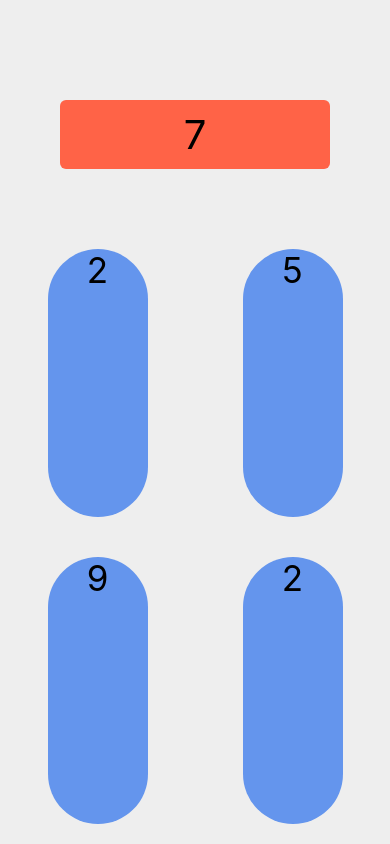
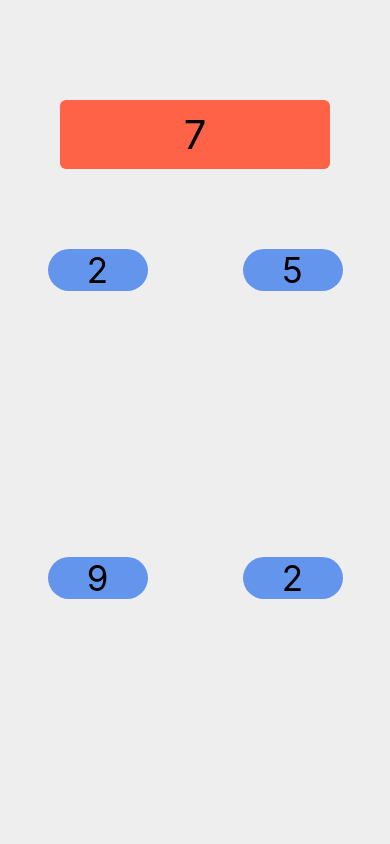
Before and after one commit to mattperkins/simpleGame, a React Native app: screen / in a window 390 px wide. Built offline with nearby package versions, Linux system fonts and the light colour scheme.

Commit message:
refactor to new component

```diff
--- a/Game.js
+++ b/Game.js
@@ -7,6 +7,8 @@ import {
   View,
   TouchableOpacity,
 } from 'react-native'
+
+import RandomNum from './RandomNum'
 
 export default class App extends Component {
     static propTypes = {
@@ -37,11 +39,7 @@ export default class App extends Component {
 
         <View style={styles.randomContainer}>
             {this.randomNums.map((randomNum, index) =>
-                <TouchableOpacity
-                    onPress={this.handlePress}
-                    style={styles.circle} key={index}>
-                    <Text style={styles.randomText}>{randomNum}</Text>
-                </TouchableOpacity>
+                <RandomNum key={index} number={randomNum} />
         )}
         </View>
 
@@ -72,14 +70,4 @@ const styles = StyleSheet.create({
       flexWrap: 'wrap',
       justifyContent: 'space-around',
   },
-  circle: {
-      borderRadius: 50,
-      width: 100,
-      margin: 20,
-      backgroundColor: 'cornflowerblue',
-  },
-  randomText: {
-      fontSize: 35,
-      textAlign: 'center',
-  },
 })
--- /dev/null
+++ b/RandomNum.js
@@ -0,0 +1,41 @@
+import React, { Component } from 'react'
+import PropTypes from 'prop-types'
+
+import {
+StyleSheet,
+TouchableOpacity,
+View,
+Text,
+} from 'react-native'
+
+export default class RandomNum extends Component {
+    static propTypes = {
+        number: PropTypes.number.isRequired,
+    }
+render() {
+const { container } = styles
+return (
+<View style={ container }>
+    <TouchableOpacity
+        onPress={this.handlePress}
+        style={styles.circle}>
+        <Text
+            style={styles.randomText}>{this.props.number}</Text>
+    </TouchableOpacity>
+</View>
+)
+}
+}
+
+const styles = StyleSheet.create({
+    circle: {
+      borderRadius: 50,
+      width: 100,
+      margin: 20,
+      backgroundColor: 'cornflowerblue',
+  },
+    randomText: {
+        fontSize: 35,
+        textAlign: 'center',
+  },
+})
```
